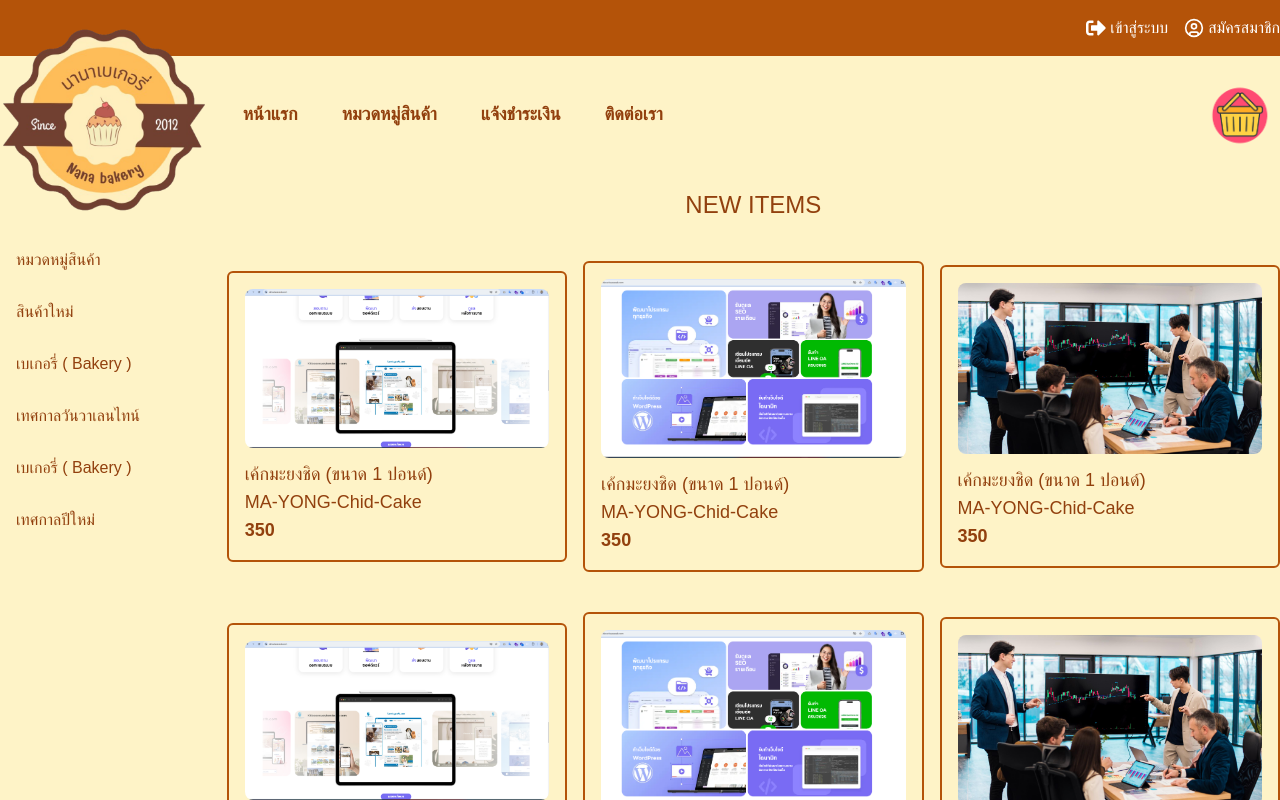
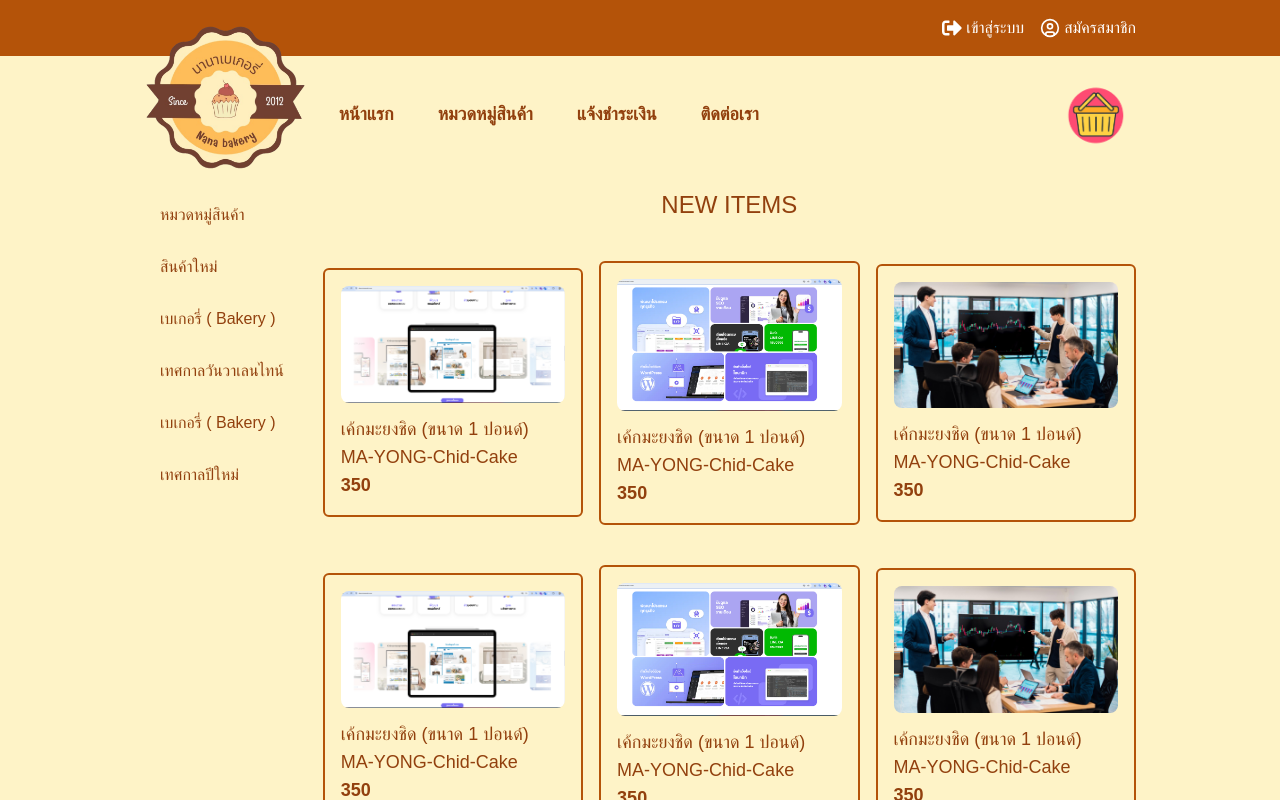
Before and after one commit to nextseo/project_student_1, a React (Create React App) app: page / in a window 1280 px wide. Shown: the top 800 px of the page. Built offline with nearby package versions, Linux system fonts and the light colour scheme; the HTML template or start-up script is replaced by a standard one.

Commit message:
19-12-2567-v-3

```diff
--- a/src/pages/Home.jsx
+++ b/src/pages/Home.jsx
@@ -45,7 +45,7 @@ const Home = () => {
     <div className="">
       {/* Header */}
       <header className="bg-amber-700 py-4   ">
-        <div className="mx-auto container flex justify-end">
+        <div className="mx-auto container flex justify-end px-10 lg:px-36">
           <ul className="flex flex-row gap-4 text-white ">
             <li onClick={()=>openMenu(1)} className="block lg:hidden cursor-pointer">เมนู 1</li>
             <li onClick={()=>openMenu(2)} className="block lg:hidden cursor-pointer">เมนู 2</li>
@@ -59,7 +59,7 @@ const Home = () => {
       </header>
 
       {/* Contents  */}
-      <section className={`${menu_1 ? "py-0 " : "py-6"} bg-amber-100 `}>
+      <section className={`${menu_1 ? "py-0 " : "py-6"} bg-amber-100 px-10 lg:px-36 `}>
         <div className="flex flex-row gap-4 mx-auto container    ">
           {/* Left */}
           <div className={ ` ${menu_1 ? "block w-full absolute bg-white  shadow-xl" : "hidden "}   lg:block w-1/6 `}>
@@ -114,7 +114,7 @@ const Home = () => {
               NEW ITEMS
             </h2>
 
-            <div className="flex flex-col lg:flex-row gap-4 justify-center items-center mt-10  mx-10 lg:mx-0">
+            <div className="flex flex-col lg:flex-row gap-4 justify-center items-center mt-10  ">
               <div className="w-full">
                 <div className="px-4 py-4 rounded-md border-2 border-amber-700 hover:bg-amber-200">
                   <img
@@ -212,8 +212,8 @@ const Home = () => {
       </section>
 
       {/* Footer */}
-      <div className="bg-amber-700 py-4 ">
-        <div className="mx-auto container">
+      <div className="bg-amber-700 py-4  ">
+        <div className="mx-auto container px-10 lg:px-36">
           <p className="text-white text-xl text-center">
             'เบเกอรี่แสนอร่อย สำหรับทุกคนในครบครัว ทุกโอกาศทุกเทศกาล'
           </p>
```
